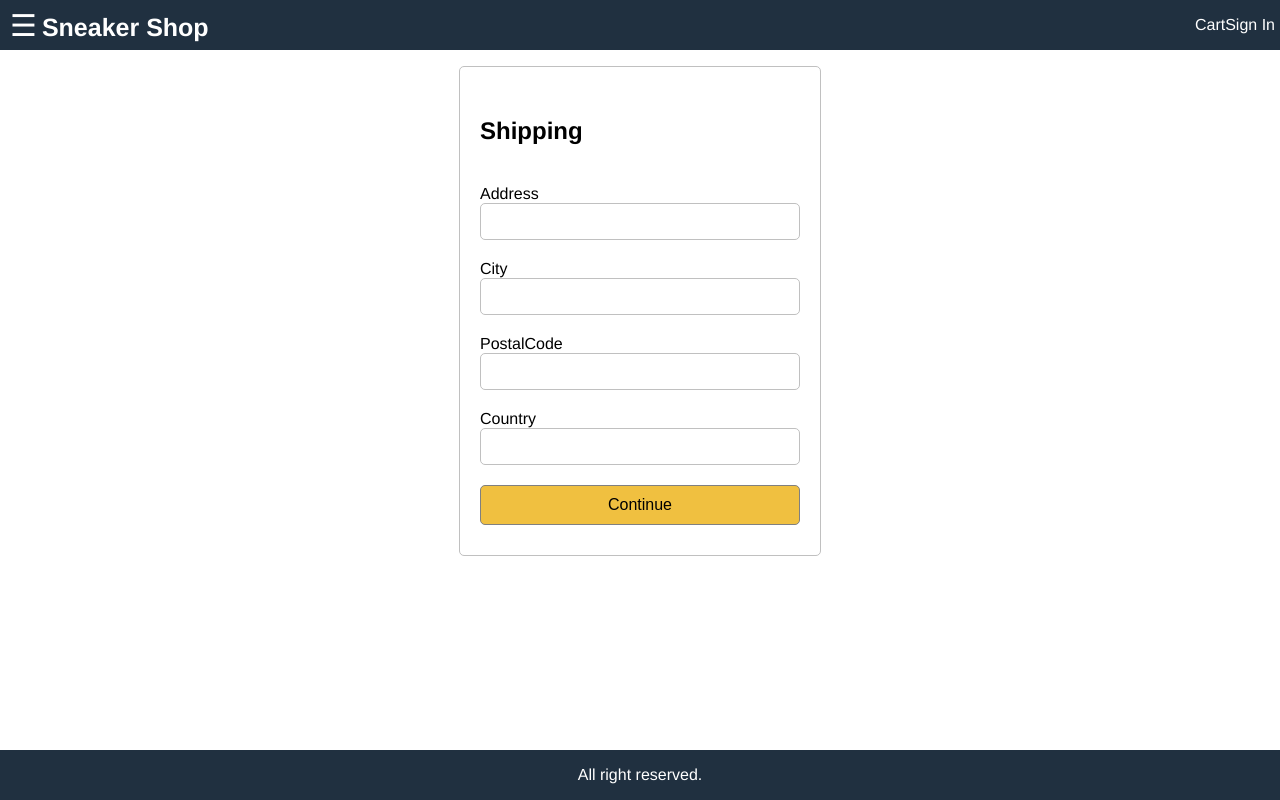
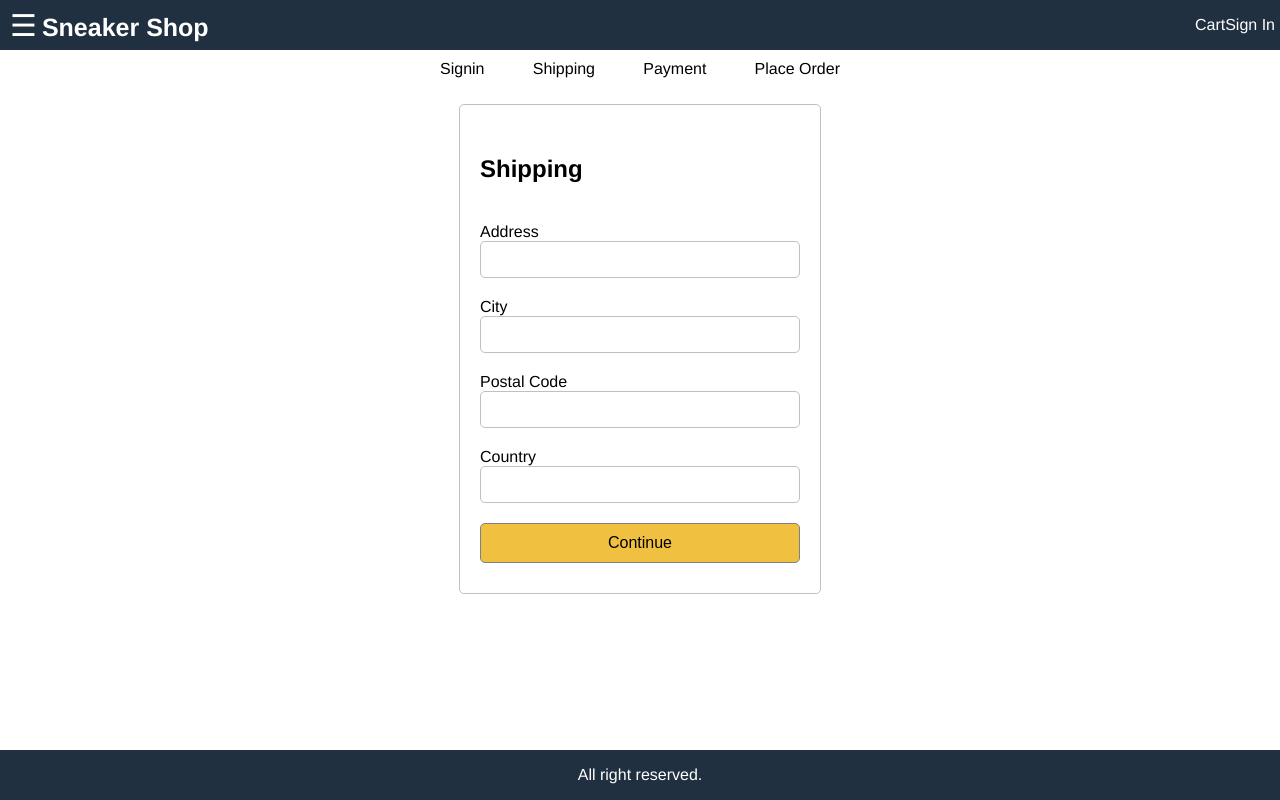
Before and after one commit to chicchicchic/Sneaker_Shop_ECommerce_Project, a React (Create React App) app in the folder frontend/: page /shipping in a window 1280 px wide. Built offline with nearby package versions, Linux system fonts and the light colour scheme.

Commit message:
Add source code, Checkout Wizard (React Wizard) ... 4:50:52

```diff
--- a/frontend/src/Screens/ShippingScreen.js
+++ b/frontend/src/Screens/ShippingScreen.js
@@ -2,6 +2,7 @@ import React, { useEffect, useState } from 'react';
 import { Link } from 'react-router-dom';
 import { useSelector, useDispatch } from 'react-redux';
 import { saveShipping } from '../actions/cartActions';
+import CheckoutSteps from '../components/CheckoutSteps';
 
 
 function ShippingScreen (props) {
@@ -19,7 +20,9 @@ function ShippingScreen (props) {
     }
 
 
-    return <div className="form">
+    return <div>
+        <CheckoutSteps step1 step2 ></CheckoutSteps>
+        <div className="form">
             <form onSubmit={submitHandler}>
                 <ul className="form-container">
                     <li>
@@ -37,7 +40,7 @@ function ShippingScreen (props) {
                         </input>
                     </li>
                     <li>
-                    <label htmlFor="postalCode">PostalCode</label>
+                        <label htmlFor="postalCode">Postal Code</label>
                         <input type="text" name="postalCode" id="postalCode" onChange={(e) => setPostalCode(e.target.value)}>
                         </input>
                     </li>
@@ -46,14 +49,12 @@ function ShippingScreen (props) {
                         <input type="text" name="country" id="country" onChange={(e) => setCountry(e.target.value)}>
                         </input>
                     </li>
-
                     <li>
                         <button type="submit" className="button primary">Continue</button>
                     </li>
-
                 </ul>
             </form>
-
+        </div>
     </div>
 }
 
--- /dev/null
+++ b/frontend/src/components/CheckoutSteps.js
@@ -0,0 +1,12 @@
+import React from 'react';
+
+function CheckoutSteps(props) {
+    return <div className='checkout-steps'>
+        <div className={props.step1 ? 'active' : ''}>Signin</div>
+        <div className={props.step2 ? 'active' : ''}>Shipping</div>
+        <div className={props.step3 ? 'active' : ''}>Payment</div>
+        <div className={props.step4 ? 'active' : ''}>Place Order</div>
+    </div>
+}
+
+export default CheckoutSteps;
--- a/frontend/src/index.css
+++ b/frontend/src/index.css
@@ -357,3 +357,12 @@ th {
 tbody>tr:nth-child(odd) {
   background-color: #f0f0f0;
 }
+
+
+/* Checkout Steps */
+.checkout-steps {
+  display: flex;
+  justify-content: space-between;
+  width: 40rem;
+  margin: 1rem auto;
+}
```
Also changed, not shown: 1 other file (tests, documents, lock files or other folders). Lines whose indentation alone changed are shown as unchanged.
